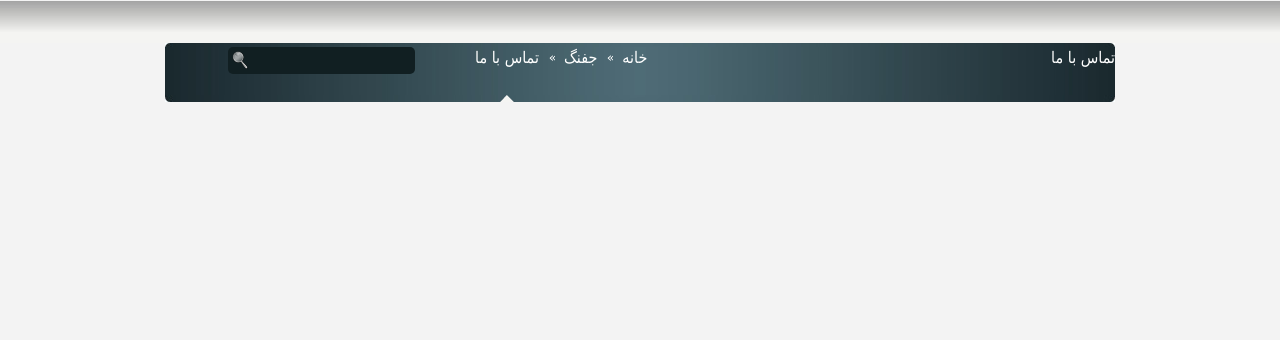
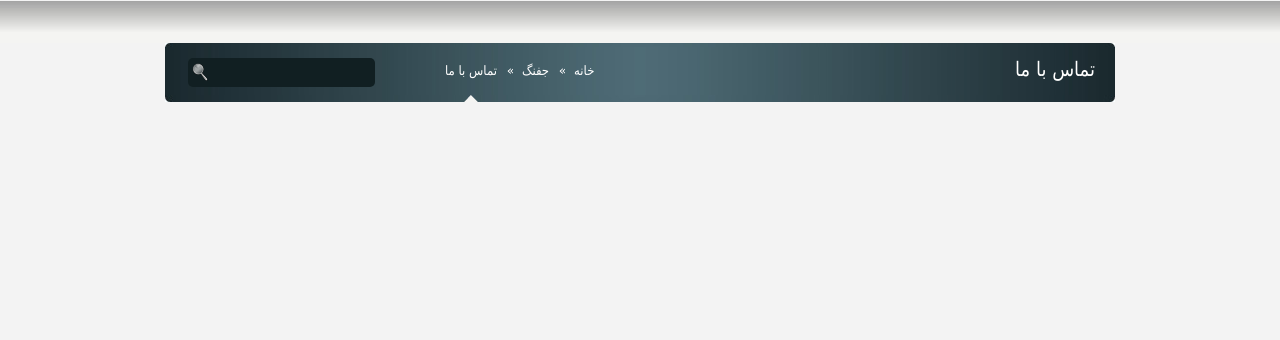
Before and after one commit to mediateq/Technoprint, a PHP site: page /contact.php in a window 1280 px wide. Shown: the part 163-503 px from the top of the page. Run offline with PHP 8.4, Linux system fonts and the light colour scheme.

Commit message:
set position of title's object

```diff
--- a/style.css
+++ b/style.css
@@ -612,18 +612,25 @@ section.contact .container{
 
 #title-pages #main-pic #title{
 	float: right;
-	width: 250px;
+	width: 150px;
 	height: 48px;
+	margin-right: 20px;
+	margin-top: 8px;
+}
+
+#title-pages #main-pic #title p{
+	font-size: 20px;
 }
 
 #title-pages #main-pic #search{
 	float: left;
-	width: 250px;
+	width: 210px;
 	height: 48px;
 }
 
 #title-pages #main-pic #search .search-box{
 	background: #111f22;
+	margin-top: 11px;
 }
 
 #title-pages #main-pic #search .search-box input{
@@ -636,7 +643,7 @@ section.contact .container{
 #title-pages #main-pic #search .search-box input.text{
 	border-radius: 0px 5px 5px 0px;
 	width: 150px;
-	height: 21px;
+	height: 23px;
 	color: #fff;
 	padding: 3px 6px
 }
@@ -647,24 +654,25 @@ section.contact .container{
 	background-repeat: no-repeat;
 	background-position: center;
 	width: 25px;
-	height: 27px;
+	height: 29px;
 	padding-right: 10px;
 }
 
 #title-pages #main-pic #menu{
-	margin-right: 250px;
-	margin-left: 250px;
+	margin-right: 150px;
+	margin-left: 220px;
 	height: 48px;
 }
 
 #title-pages #main-pic #menu nav menu li{
 	float: left;
 	position: relative;
+	margin-top: 15px;
 }
 
 #title-pages #main-pic #menu nav menu li:first-child span{
 	position: absolute;
-	top: 47px;
+	top: 32px;
 	left:50%;
 	display: block;
 	width: 16px;
@@ -680,6 +688,7 @@ section.contact .container{
 	background-image: url('./images/arrow-right.png');
 	background-repeat: no-repeat;
 	background-position: left center;
+	font-size: 13px;
 }
 
 #title-pages #main-pic #menu nav menu li p{
```
